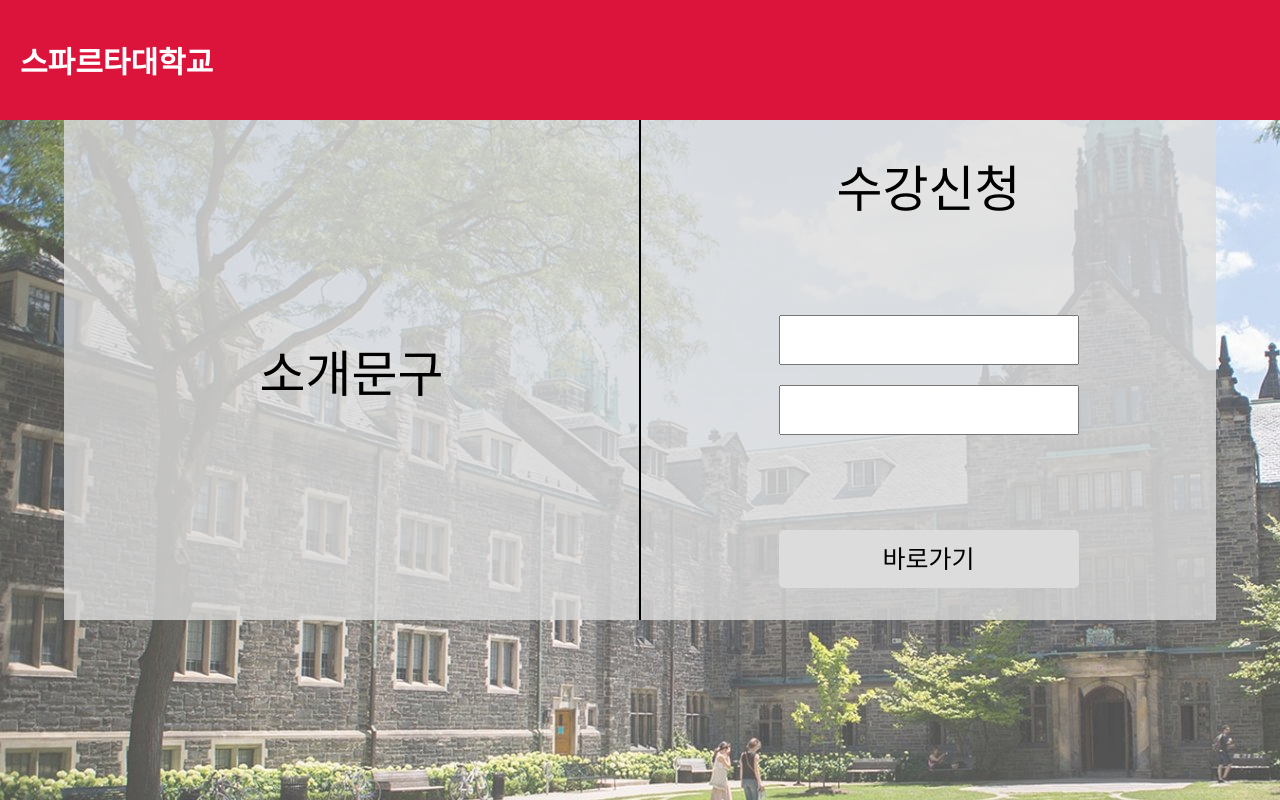
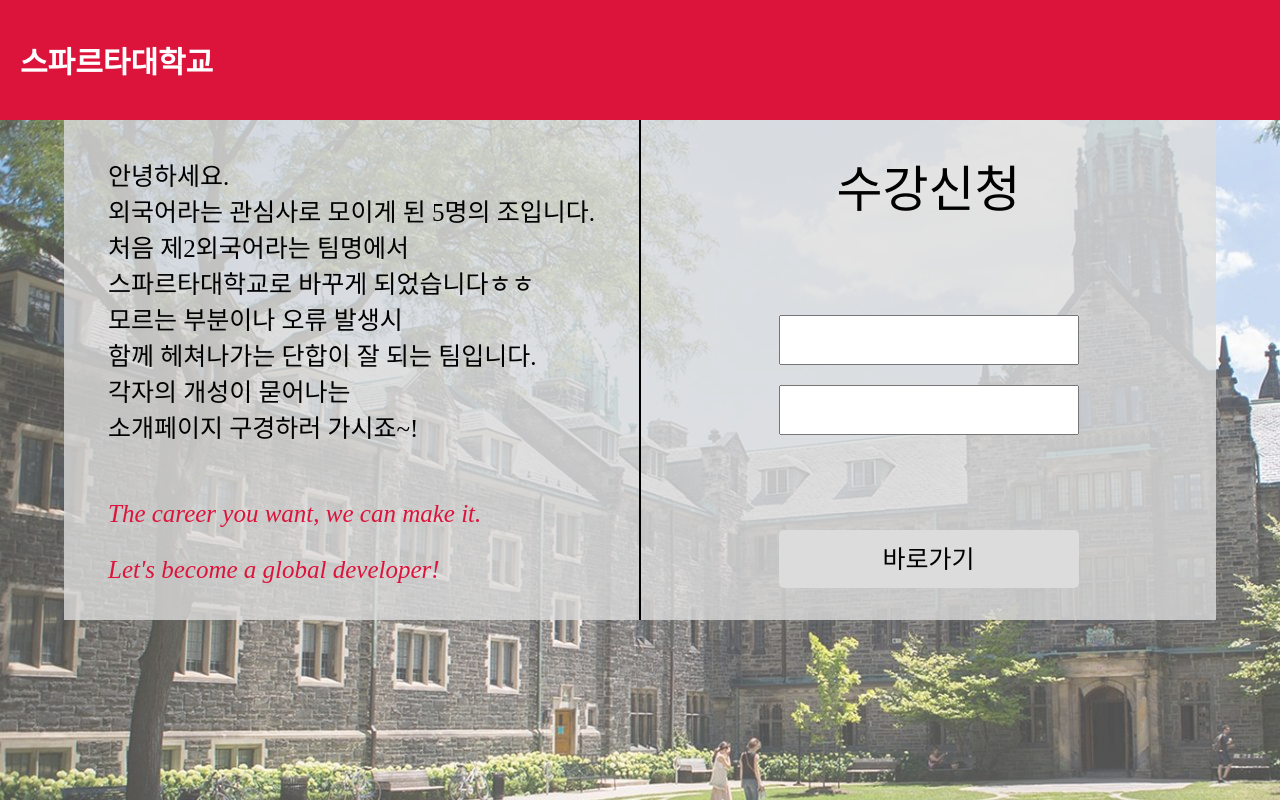
Before and after one commit to JooHan10/SpartaUniversity, a Flask app: page / in a window 1280 px wide. Run offline with Flask 2, Linux system fonts and the light colour scheme; some web fonts are replaced.

Commit message:
update main
update main

```diff
--- a/static/main.css
+++ b/static/main.css
@@ -55,13 +55,19 @@ html, body {
 }
 
 .spartatext {
+
     display: flex;
     justify-content: center;
     align-items: center;
     width: 50%;
     height: 500px;
-    font-size: 50px;
+    font-size: 25px;
     background-color: rgba(220, 220, 220, 0.8);
+}
+
+.spartatext > p {
+    margin-left: 20px;
+    margin-right: 20px;
 }
 
 .line1 {
--- a/templates/index_main.html
+++ b/templates/index_main.html
@@ -17,7 +17,25 @@
         </div>
         <div class="wrap">
             <div class="spartatext">
-                <p>소개문구</p>
+                <p>안녕하세요.<br/>
+                외국어라는 관심사로 모이게 된 5명의 조입니다.<br/>
+                처음 제2외국어라는 팀명에서<br/>
+                스파르타대학교로 바꾸게 되었습니다ㅎㅎ<br/>
+                모르는 부분이나 오류 발생시<br/>
+                함께 헤쳐나가는 단합이 잘 되는 팀입니다.<br/>
+                각자의 개성이 묻어나는<br/>
+                소개페이지 구경하러 가시죠~!<br/><br/><br/>
+
+
+
+
+                <em style="color:  rgba(220, 20, 60, 1);">The career you want, we can make it.<br/><br/>
+                    Let's become a global developer!</em>
+
+
+
+
+                </p>
             </div>
             <div class="line1"></div>
             <div class="loginbox">
```
